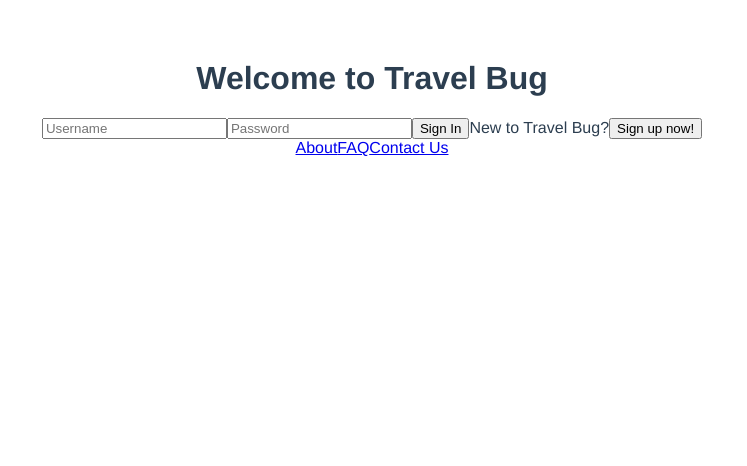
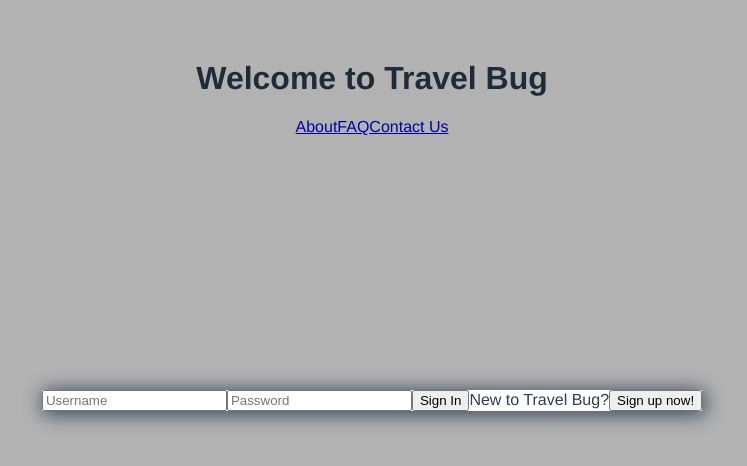
Before and after one commit to tclukies/bucketListApp, a Vue app in the folder intro-vue/: page / in a window 1280 px wide. Shown: the top 466 px of the page, without its empty margins (268-1015 px from the left). Built offline with nearby package versions, Linux system fonts and the light colour scheme.

Commit message:
there is a modal kind of

```diff
--- a/intro-vue/src/components/Modal.vue
+++ b/intro-vue/src/components/Modal.vue
@@ -1,7 +1,16 @@
 <template>
 <div>
+  <div>
 <h1>Welcome to Travel Bug</h1>
-<div id='sigin'>
+</div>
+<!-- <script type='text/x-template' id='modal-template'>
+  <transition name='modal'> -->
+    <div class='modal-backdrop'>
+      <div class='modal'>
+        <div class='modal-container'>
+          <div class='modal-header'>
+            <slot name='login'>
+      <div id='signin'>
         <form @submit.prevent='searchForCredentials()'>
             <input placeholder='Username' type='text' name='username' id='username' value=''>
             <input placeholder='Password' type='text' name='password' id='password' value=''>
@@ -10,6 +19,8 @@
             <button v-on:click='seen =! seen' type='submit' name='button'>Sign up now!</button>
         </form>
         </div>
+        </slot>
+        <slot name='register'>
         <div v-if='seen' id='registrationForm'>
         <form @submit.prevent='sendCredentials()'>
             <input placeholder='First Name' type='text' name='firstName' id='firstName' value=''>
@@ -21,6 +32,13 @@
             <router-link to='/main' tag='button'>Create Profile</router-link>
         </form>
         </div>
+             </slot>
+                  </div>
+                </div>
+              </div>
+            </div>
+          <!-- </transition>
+        </script> -->
     </div>
 </template>
 
@@ -30,10 +48,30 @@ export default {
   data() {
     return {
       seen: false,
+      name: 'modal',
     };
   }
 };
 </script>
 
 <style>
+.modal-backdrop {
+    position: fixed;
+    top: 0;
+    bottom: 0;
+    left: 0;
+    right: 0;
+    background-color: rgba(0, 0, 0, 0.3);
+    display: flex;
+    justify-content: center;
+    align-items: center;
+}
+  .modal {
+    background: #FFFFFF;
+    box-shadow: 2px 2px 20px 1px;
+    overflow-x: auto;
+    display: flex;
+    flex-direction: column;
+  }
+
 </style>
```
